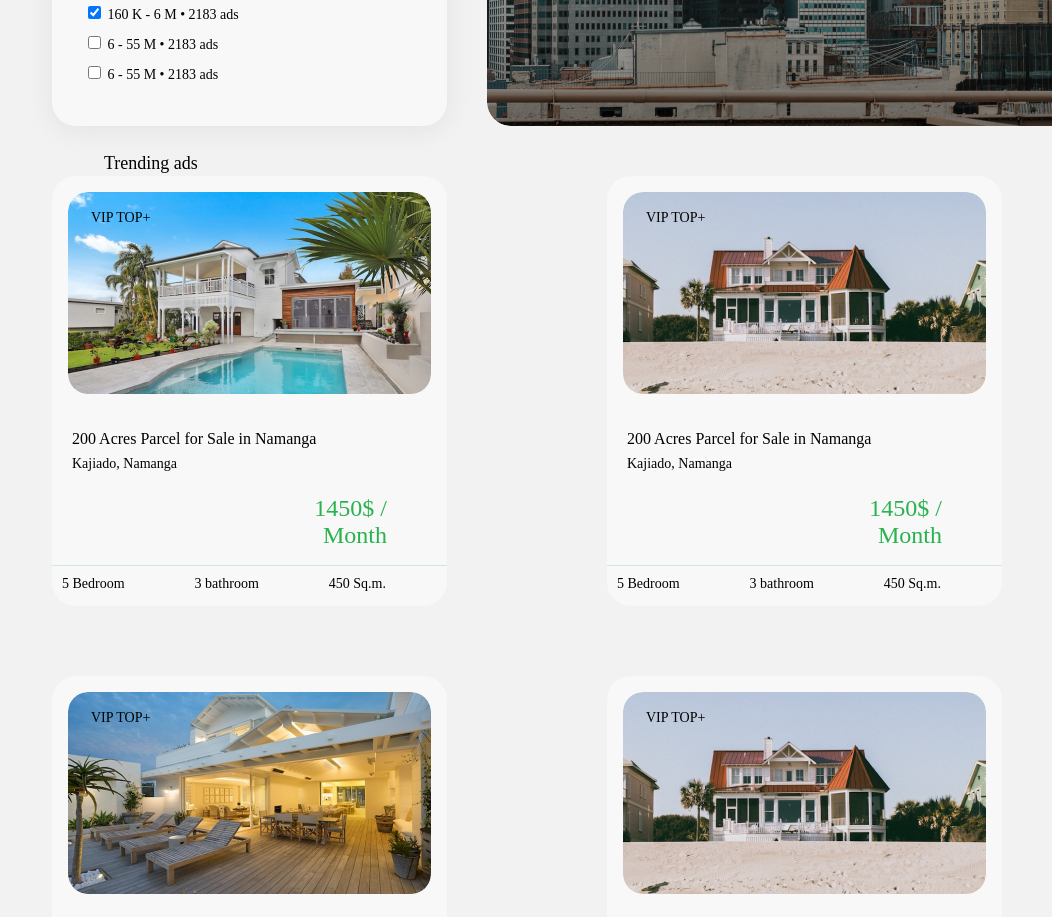
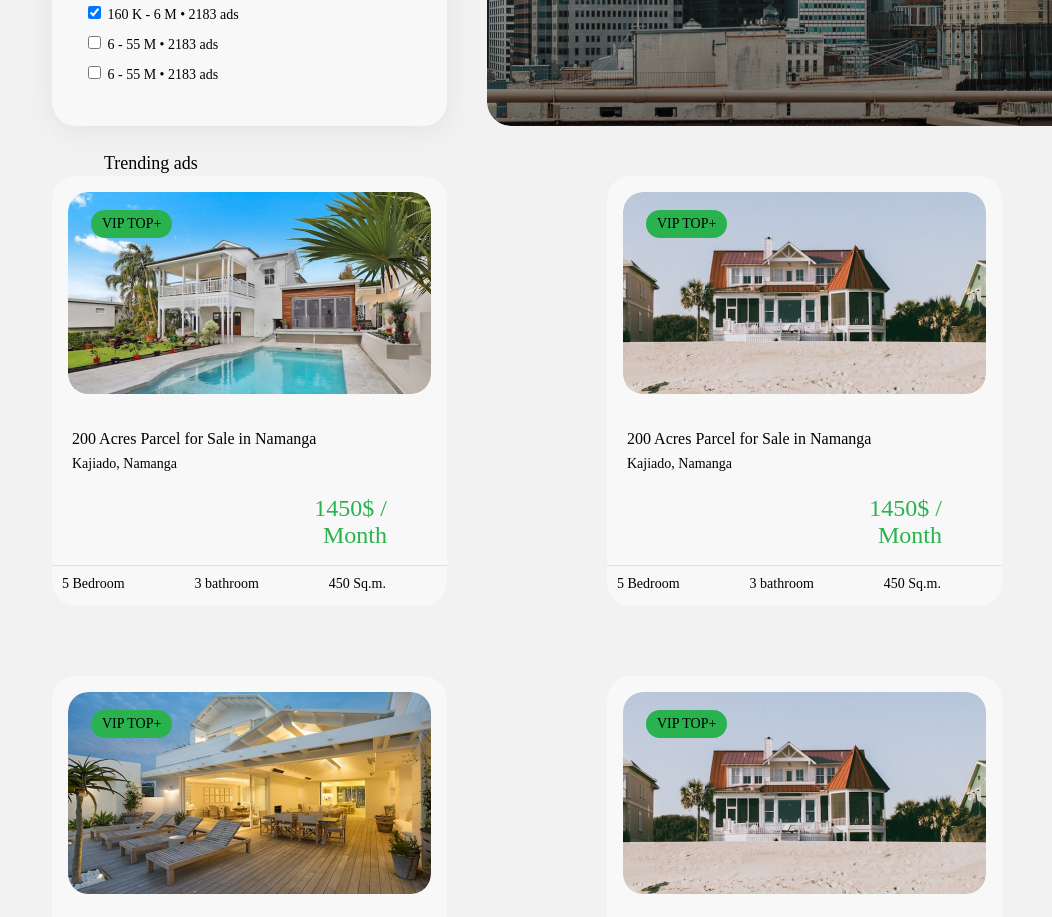
Before and after one commit to NinoRevazashvili/mid-term-work, a plain HTML site: page index.html in a window 1280 px wide. Shown: the part 760-1677 px from the top of the page, without its empty margins (228-1280 px from the left). Drawn offline with Linux system fonts and the light colour scheme.

Commit message:
changes in section2

```diff
--- a/index.html
+++ b/index.html
@@ -141,7 +141,9 @@
          </div>
          </section>
          <section2 class="section2">
+          <a href="homeinternal.html">
           <div class="section2-block">
+
             <div class="position-image-text">
               <p class="section2-p">VIP TOP+</p>
               <img  class="image-section2"src="images/Rectangle 541.png" alt="hotel">
@@ -269,6 +271,8 @@
                 <p>450 Sq.m.</p>
               </div>
           </div>
+        </div>
+          </a>
          </section2>
       <footer>
         <div class="footer-container">
@@ -286,6 +290,7 @@
 
           <div class="footer-container2">
             <p class="footer-p">Support@Roberts.com</p>
+            <div></div>
             <p class="footer-p2">© 2022 Robert.co.ke Gibraltar</p>
           </div>
 
--- a/style.css
+++ b/style.css
@@ -177,12 +177,16 @@ display: relative;
     background-position: 290px 12px;
 }
 /* section2 */
-.section2{
+/* .section2{
    display: grid;
    grid-template-columns: repeat(4, auto);
 
+} */
+.section2 a {
+    display: grid;
+    grid-template-columns: repeat(4, auto);
+    text-decoration: none;
 }
-
 .section2-block{
 max-width: 395px;
 width: 100%;
@@ -258,6 +262,9 @@ background-color: #CFEAD6;
     text-align: start;
     margin-left: 39px;
     margin-top: 34px;
+    padding:6px 11px;
+    border-radius: 15px;
+background-color: #29B24E;
 
 }
 .position-image-text{
@@ -325,6 +332,16 @@ flex-shrink: 0;
     margin-left: 368px;
     margin-right: 368px;
 } */
+
+/* .footer-container2{
+    border-block-start: solid;
+writing-mode: horizontal-tb;
+padding-left: 200px;
+width: 1640px;
+height: 1px;
+
+ } */
+
 footer p{
     color: #FFF;
     font-family: Poppins;
@@ -336,6 +353,7 @@ footer p{
     margin-bottom: 65px;
     margin-left: 365px;
     margin-right: 365px;
+
 }
 .footer-p2{
     color: #FFF;
@@ -348,4 +366,6 @@ footer p{
     margin-bottom: 65px;
     margin-left: 350px;
     margin-right: 350px;
+
+
 }
```
Also changed, not shown: homeinternal.html (added).
